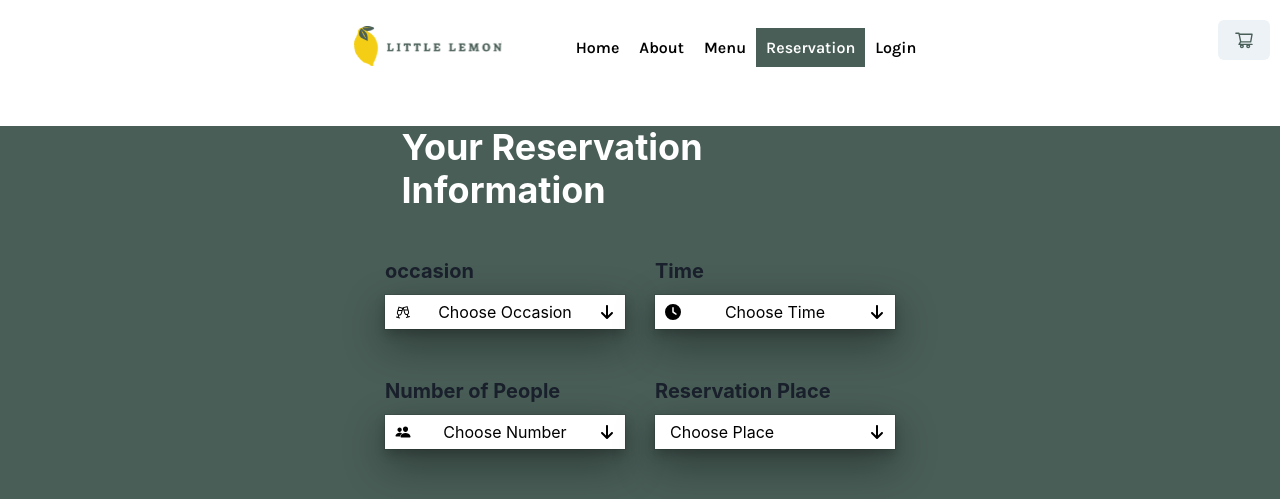
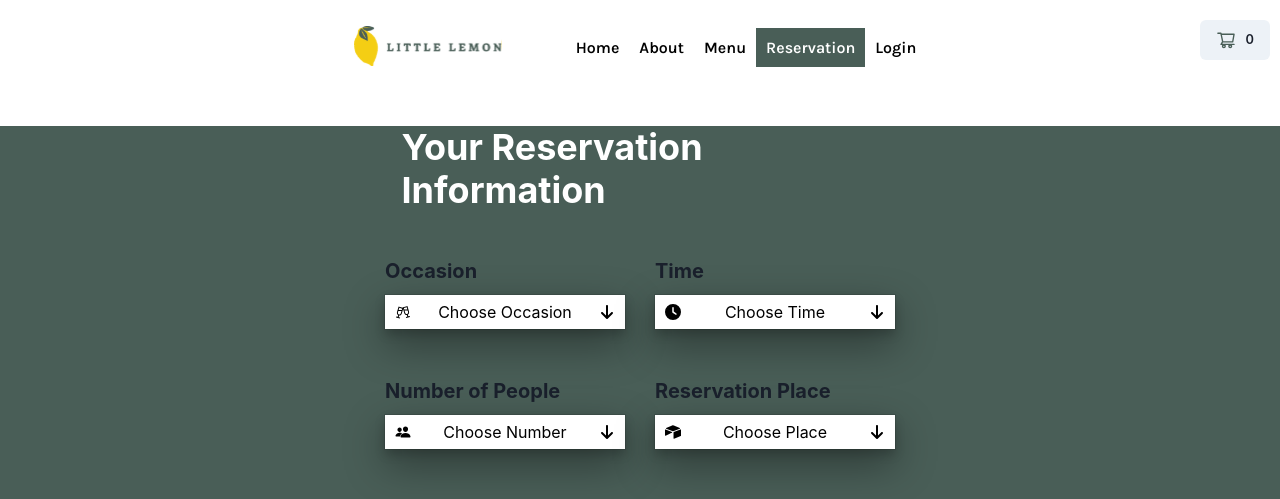
Before and after one commit to KennyCandra/Capstone-Project-React, a React (Create React App) app: page /bookingpage in a window 1280 px wide. Shown: the top 499 px of the page. Built offline with nearby package versions, Linux system fonts and the light colour scheme; a web font is replaced by a local one.

Commit message:
still need reservation form submit message

```diff
--- a/src/Components/BookingForm.jsx
+++ b/src/Components/BookingForm.jsx
@@ -1,24 +1,28 @@
 import { Box, Button, Grid, GridItem, Heading } from "@chakra-ui/react"
-import DropDownMenu  from "./DropDownMenu"
+import DropDownMenu from "./DropDownMenu"
 import PhotosComponent from "./PhotosComponent"
-import { useContext } from "react"
+import { useContext, useState } from "react"
 import { useNavigate } from "react-router-dom"
 import { reservationFormContext } from "./context/ReservationFormContext"
 import './BookingForm.css'
 
-function BookingForm () {
-    const occasion = ['birthday' , 'anniversary' , 'meal']
-    const numberOfPeople = ['1' , '2' , '3','4','5','6','7','8','9','10']
-    const time = ['5pm','6pm','7pm','8pm','9pm','10pm','11pm']
-    const reservationPlace = ['In door' , 'Out door' , 'Delivery']
+function BookingForm() {
+    const occasion = ['birthday', 'anniversary', 'meal']
+    const numberOfPeople = ['1', '2', '3', '4', '5', '6', '7', '8', '9', '10']
+    const time = ['5pm', '6pm', '7pm', '8pm', '9pm', '10pm', '11pm']
+    const reservationPlace = ['In door', 'Out door', 'Delivery']
     const navigate = useNavigate()
-    const {selected , setSelected} = useContext(reservationFormContext)
+    const { selected, setSelected } = useContext(reservationFormContext)
+    const [activeDropdown, setActiveDropdown] = useState(null)
 
+    const handleDropdownToggle = (dropdownKey) => {
+        setActiveDropdown(activeDropdown === dropdownKey ? null : dropdownKey)
+    }
 
     const gridItems = [
         {
             area: 'occasion',
-        heading: 'occasion',
+            heading: 'Occasion',
             options: occasion,
             objKey: 'occasion'
         },
@@ -40,9 +44,10 @@ const gridItems = [
             options: reservationPlace,
             objKey: 'reservationPlace'
         }
-];
+    ]
 
-    return <>
+    return (
+        <>
             <Box className="booking-container"
                 h={'50vh'}
                 w={'100vw'}
@@ -63,24 +68,29 @@ const gridItems = [
                     </GridItem>
 
                     {gridItems.map(grid => (
-                        <GridItem area={grid.area} p={'10px'}>
+                        <GridItem area={grid.area} p={'10px'} key={grid.objKey}>
                             <Box p={'relative'}>
                                 <Heading as={'h6'} fontSize={'20px'} mb={'5%'}>{grid.heading}</Heading>
-                                <DropDownMenu options={grid.options} selected={selected} setSelected={setSelected} objKey={grid.objKey}/>
+                                <DropDownMenu
+                                    options={grid.options}
+                                    selected={selected}
+                                    setSelected={setSelected}
+                                    objKey={grid.objKey}
+                                    className={grid.heading}
+                                    isActive={activeDropdown === grid.objKey}
+                                    onToggle={() => handleDropdownToggle(grid.objKey)}
+                                />
                             </Box>
                         </GridItem>
                     ))}
-
                 </Grid>
             </Box>
 
             <PhotosComponent />
 
-    <Button onClick={() => {navigate('/reservation')}} w={'10%'} m={'auto'} mb={'10px'} className='BTN' background={'#F4CE14'}  _hover={{ bg: '#EE9972' }}>Reserve</Button>
-
-
-
+            <Button onClick={() => { navigate('/reservation') }} w={'10%'} m={'auto'} mb={'10px'} className='BTN' background={'#F4CE14'} _hover={{ bg: '#EE9972' }}>Reserve</Button>
         </>
+    )
 }
 
 export default BookingForm
--- a/src/Components/DropDownMenu.jsx
+++ b/src/Components/DropDownMenu.jsx
@@ -1,16 +1,15 @@
 import { Box, HStack, VStack } from "@chakra-ui/react"
-import { useEffect, useState } from "react"
-import { FaArrowDown , FaClock  } from "react-icons/fa6";
-import { LiaGlassCheersSolid } from "react-icons/lia";
-import { IoPeople } from "react-icons/io5";
+import { useEffect, useState, useRef } from "react"
+import { FaArrowDown, FaClock } from "react-icons/fa6"
+import { LiaGlassCheersSolid } from "react-icons/lia"
+import { IoPeople } from "react-icons/io5"
+import { SiAirtable } from "react-icons/si";
 import './DropDownMenu.css'
 
-
-
-function DropDownMenu ({options, selected , setSelected , objKey }) {
-    const [isActive , setIsActive] = useState(false);
-    const [selectedColor , setSelectedColor] = useState('white')
-    const [fontColor , setFontColor] = useState('white')
+function DropDownMenu({ options, selected, setSelected, objKey, isActive, onToggle }) {
+    const [selectedColor, setSelectedColor] = useState('white')
+    const [fontColor, setFontColor] = useState('white')
+    const dropdownRef = useRef(null)
 
     useEffect(() => {
         if (!options.includes(selected[objKey])) {
@@ -20,34 +19,36 @@ function DropDownMenu ({options, selected , setSelected , objKey }) {
             setSelectedColor('#495E57')
             setFontColor('white')
         }
-    },[selected])
-
+    }, [selected, options, objKey])
 
     useEffect(() => {
         const handleClickOutside = (event) => {
-          if (
-            !event.target.closest(".drop-menu-contianer")&&
-            isActive
-          ) {
-            setIsActive(false);
+            if (dropdownRef.current && !dropdownRef.current.contains(event.target)) {
+                onToggle()
             }
-        };
+        }
 
-        document.addEventListener("click", handleClickOutside);
+        if (isActive) {
+            document.addEventListener("click", handleClickOutside)
+        }
 
         return () => {
-          document.removeEventListener("click", handleClickOutside);
-        };
-      }, [isActive]);
+            document.removeEventListener("click", handleClickOutside)
+        }
+    }, [isActive, onToggle])
 
     return (
-        <VStack className="drop-menu-contianer"
+        <VStack
+            ref={dropdownRef}
+            className="drop-menu-contianer"
             gap={'0'}
             mb={'20px'}
             userSelect={'none'}
             alignItems={'baseline'}
-        position={'relative'}>
-            <HStack onClick={e => {setIsActive(!isActive)}}
+            position={'relative'}
+        >
+            <HStack
+                onClick={onToggle}
                 justifyContent={'space-between'}
                 alignContent={'center'}
                 boxShadow='dark-lg'
@@ -59,39 +60,45 @@ function DropDownMenu ({options, selected , setSelected , objKey }) {
                 pl={'10px'}
                 cursor={'pointer'}
                 className="drop-down-menu-container"
-                    transform={'1sec'}>
+                transform={'1sec'}
+            >
                 {selected[objKey] === 'Choose Occasion' && <LiaGlassCheersSolid />}
                 {selected[objKey] === 'Choose Number' && <IoPeople />}
                 {selected[objKey] === 'Choose Time' && <FaClock />}
-                <Box className="drop-menu-button"
-                p={'5px'}
-                mb={'0'}>
+                {selected[objKey] === 'Choose Place' && <SiAirtable />}
+                <Box className="drop-menu-button" p={'5px'} mb={'0'}>
                     {selected[objKey]}
                 </Box>
                 {!isActive && <FaArrowDown />}
             </HStack>
-            <VStack className="drop-menu-content"
+            <VStack
+                className="drop-menu-content"
                 position={'absolute'}
                 zIndex={'1'}
-            top={'100%'}>
-            {isActive &&
+                top={'100%'}
+            >
+                {isActive && (
                     <Box>
                         {options.map(option => (
-                        <Box className="dropDown-item"
+                            <Box
+                                className="dropDown-item"
                                 key={option}
-                        onClick={e => {
-                            setIsActive(false)
-                            setSelected({...selected,[objKey]:option})}}
+                                onClick={() => {
+                                    setSelected({ ...selected, [objKey]: option })
+                                    onToggle()
+                                }}
                                 boxShadow='dark-lg'
                                 bg={'white'}
                                 w='30vh'
                                 p={'8px'}
                                 color={'black'}
-                            cursor={'pointer'}>
+                                cursor={'pointer'}
+                            >
                                 {option}
                             </Box>
                         ))}
-                </Box>}
+                    </Box>
+                )}
             </VStack>
         </VStack>
     )
--- a/src/Components/ReservationFrom.jsx
+++ b/src/Components/ReservationFrom.jsx
@@ -107,7 +107,7 @@ const ReservationFrom = () => {
             e.preventDefault()
             setComment('')
             console.log(values)
-            setShowAlert(true)
+            alert('Your reservation has been submitted')
         }
     }
     useEffect(() => {
@@ -194,7 +194,6 @@ const ReservationFrom = () => {
         </Box>
             <PhotosComponent />
             <Button w={'20%'} m={'auto'} mb={'20px'} onClick={handleSubmit} className='BTN' background={'#F4CE14'}  _hover={{ bg: '#EE9972' }}>Confirm Reservation</Button>
-            {showAlert && window.alert(`Your Reservation has been Confirmed Mr/Ms ${values.phoneNumber}. We will contact you shortly`)}
     </>
 }
 
--- a/src/Components/SideBar.jsx
+++ b/src/Components/SideBar.jsx
@@ -60,7 +60,8 @@ useEffect(() => {
     return (
         <div >
             <Button position={'absolute'} right={['10px' , '10px' , '10px' , '10px']} top={['70px' , '70px' , '20px' , '20px']} ref={btnRef} onClick={onOpen}>
-                <AiOutlineShoppingCart style={{width : '20px' , height : '20px' , color : '#495E57'}}/>
+                <AiOutlineShoppingCart style={{width : '20px' , height : '20px' , color : '#495E57'}} />
+                <Text marginLeft={'10px'} fontSize={'0.8rem'} top={'1'} left='6' >{cartItem.length}</Text>
             </Button>
             <Drawer
             isOpen={isOpen}
@@ -78,7 +79,7 @@ useEffect(() => {
                                     <CardHeader>
                                         <HStack>
                                             <Image src={item.image} w='50%' h='20%'/>
-                                            <VStack>
+                                            <VStack alignItems={'stretch'}>
                                                 <Text fontWeight='bold'>{item.name}</Text>
                                                 <Text fontWeight='bold'>Qty : {item.count}</Text>
                                             </VStack>
@@ -86,8 +87,8 @@ useEffect(() => {
                                     </CardHeader>
                                     <CardBody>
                                         <HStack mb='3%'>
-                                            <Button w={'50%'} onClick={() => increment(item.id)} color='black'>+</Button>
-                                            <Button w={'50%'} onClick={() => decrement(item.id)} color='black'>-</Button>
+                                            <Button w={'50%'} onClick={() => increment(item.id)} className='BTN' background={'#F4CE14'}  _hover={{ bg: '#EE9972' }} color='black'>+</Button>
+                                            <Button w={'50%'} onClick={() => decrement(item.id)} className='BTN' background={'#F4CE14'}  _hover={{ bg: '#EE9972' }} color='black'>-</Button>
                                         </HStack>
                                         <Button w='100%' onClick={() => removeItem(item.id)} background={'red'} color='black'><Text fontSize='1em'>Remove</Text></Button>
                                     </CardBody>
@@ -97,11 +98,8 @@ useEffect(() => {
                     </DrawerBody>
 
                     <DrawerFooter>
-                        <Button variant={'outline'} onClick={onClose} m={'10px'} >
-                            close
-                        </Button>
-                        <Button color={"blue"} m={'10px'} onClick={handleClick} > Check Out</Button>
-                        <Button color={'black'} variant={'outline'} m={'10px'} onClick={() => clearCart()}>Clear Cart</Button>
+                        <Button m={'10px'} onClick={handleClick} className='BTN' background={'#F4CE14'}  _hover={{ bg: '#EE9972' }} > Check Out</Button>
+                        <Button color={'black'} variant={'outline'} m={'10px'}  _hover={{ bg: '#495E57' }} onClick={() => clearCart()}>Clear Cart</Button>
                     </DrawerFooter>
                 </DrawerContent>
             </Drawer>
```
Lines whose indentation alone changed are shown as unchanged.
